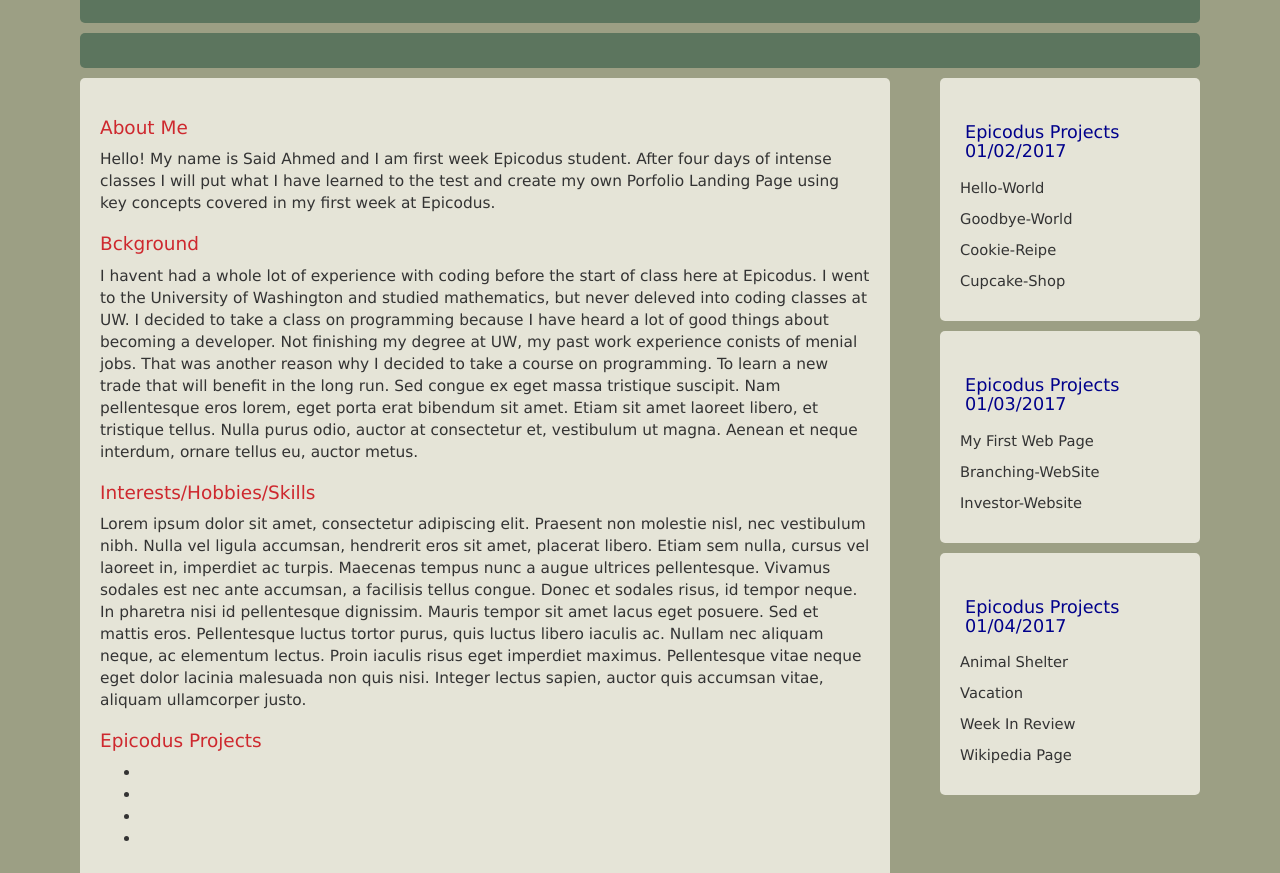
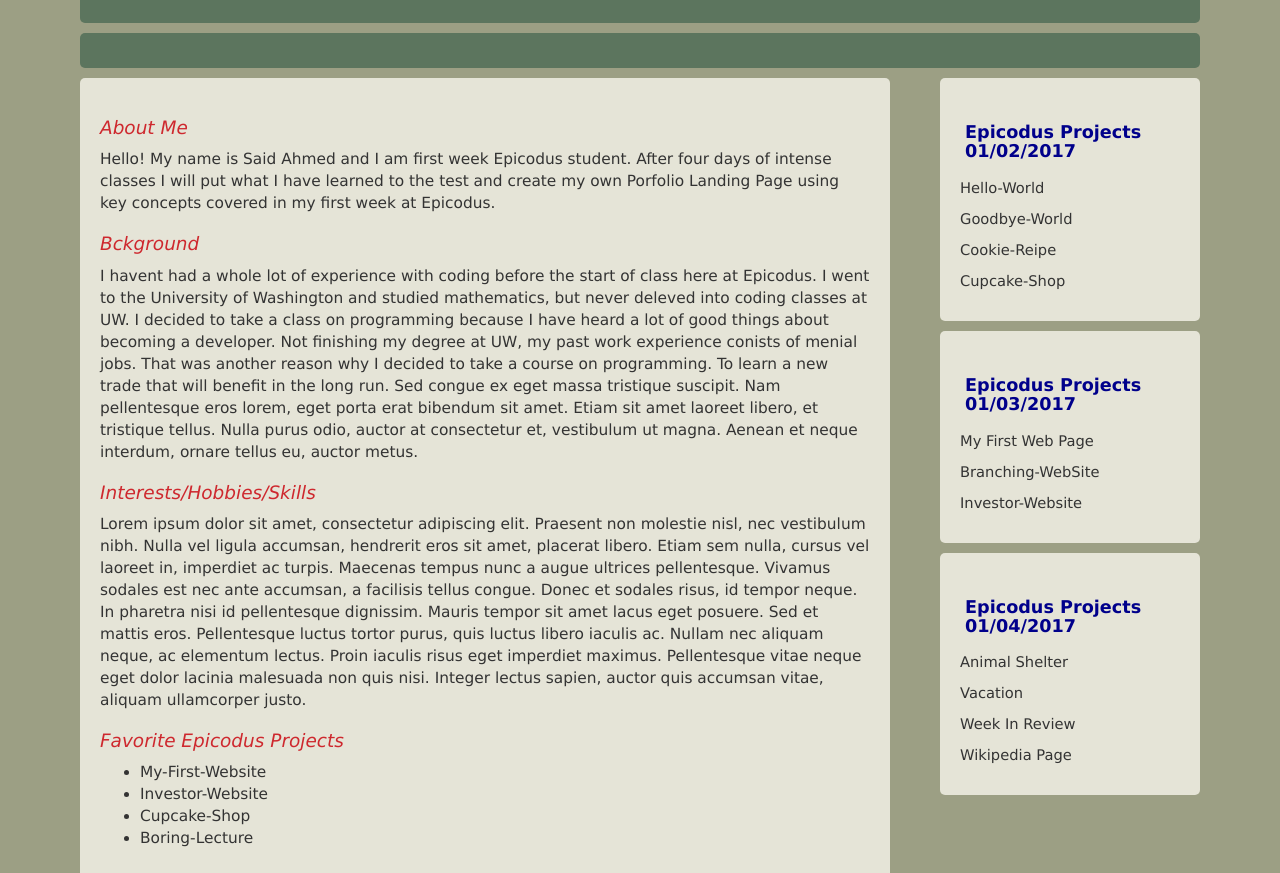
Before and after one commit to ahmeds5/portfolio-webpage, a plain HTML site: page index.html in a window 1280 px wide. Shown: the part 77-950 px from the top of the page. Drawn offline with Linux system fonts and the light colour scheme.

Commit message:
add <em>, <strong> to index.html.

```diff
--- a/index.html
+++ b/index.html
@@ -21,7 +21,7 @@
       </div>
 
       <div class="side-right">
-          <h2>Epicodus Projects 01/02/2017</h2>
+          <h2><strong>Epicodus Projects 01/02/2017</strong></h2>
             <p>Hello-World</p>
             <p>Goodbye-World</p>
             <p>Cookie-Reipe</p>
@@ -30,7 +30,7 @@
       </div>
 
       <div class="side-right">
-          <h2>Epicodus Projects 01/03/2017</h2>
+          <h2><strong>Epicodus Projects 01/03/2017</strong></h2>
             <p>My First Web Page</p>
             <p>Branching-WebSite</p>
             <p>Investor-Website</p>
@@ -38,7 +38,7 @@
       </div>
 
       <div class="side-right">
-          <h2>Epicodus Projects 01/04/2017</h2>
+        <h2><strong>Epicodus Projects 01/04/2017</strong></h2>
             <p>Animal Shelter</p>
             <p>Vacation</p>
             <p>Week In Review</p>
@@ -46,30 +46,28 @@
 
       </div>
 
-
-
       <div class="main">
-        <h1>About Me</h1>
+        <h1><em>About Me</em></h1>
           <p>
             Hello! My name is Said Ahmed and I am first week Epicodus student. After four days of intense classes I will put what I have learned to the test and create my own Porfolio Landing Page using key concepts covered in my first week at Epicodus.
           </p>
 
-        <h1>Bckground</h1>
+        <h1><em>Bckground</em></h1>
           <p>
             I havent had a whole lot of experience with coding before the start of class here at Epicodus. I went to the University of Washington and studied mathematics, but never deleved into coding classes at UW. I decided to take a class on programming because I have heard a lot of good things about becoming a developer. Not finishing my degree at UW, my past work experience conists of menial jobs. That was another reason why I decided to take a course on programming. To learn a new trade that will benefit in the long run. Sed congue ex eget massa tristique suscipit. Nam pellentesque eros lorem, eget porta erat bibendum sit amet. Etiam sit amet laoreet libero, et tristique tellus. Nulla purus odio, auctor at consectetur et, vestibulum ut magna. Aenean et neque interdum, ornare tellus eu, auctor metus.
           </p>
 
-        <h1>Interests/Hobbies/Skills</h1>
+        <h1><em>Interests/Hobbies/Skills</em></h1>
           <p>
             Lorem ipsum dolor sit amet, consectetur adipiscing elit. Praesent non molestie nisl, nec vestibulum nibh. Nulla vel ligula accumsan, hendrerit eros sit amet, placerat libero. Etiam sem nulla, cursus vel laoreet in, imperdiet ac turpis. Maecenas tempus nunc a augue ultrices pellentesque. Vivamus sodales est nec ante accumsan, a facilisis tellus congue. Donec et sodales risus, id tempor neque. In pharetra nisi id pellentesque dignissim. Mauris tempor sit amet lacus eget posuere. Sed et mattis eros. Pellentesque luctus tortor purus, quis luctus libero iaculis ac. Nullam nec aliquam neque, ac elementum lectus. Proin iaculis risus eget imperdiet maximus. Pellentesque vitae neque eget dolor lacinia malesuada non quis nisi. Integer lectus sapien, auctor quis accumsan vitae, aliquam ullamcorper justo.
           </p>
 
-        <h1>Epicodus Projects</h1>
+        <h1><em>Favorite Epicodus Projects</em></h1>
           <ul>
-            <li></li>
-            <li></li>
-            <li></li>
-            <li></li>
+            <li>My-First-Website</li>
+            <li>Investor-Website</li>
+            <li>Cupcake-Shop</li>
+            <li>Boring-Lecture</li>
           </ul>
 
 
```
Also changed, not shown: img/said.JPG (added).
